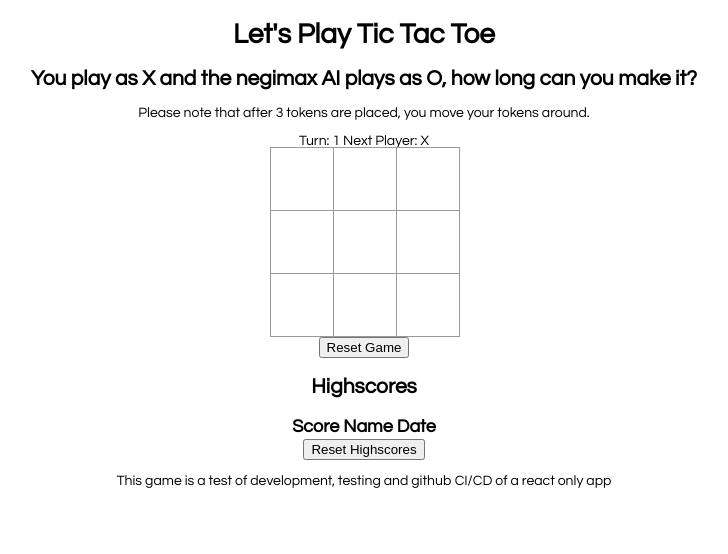
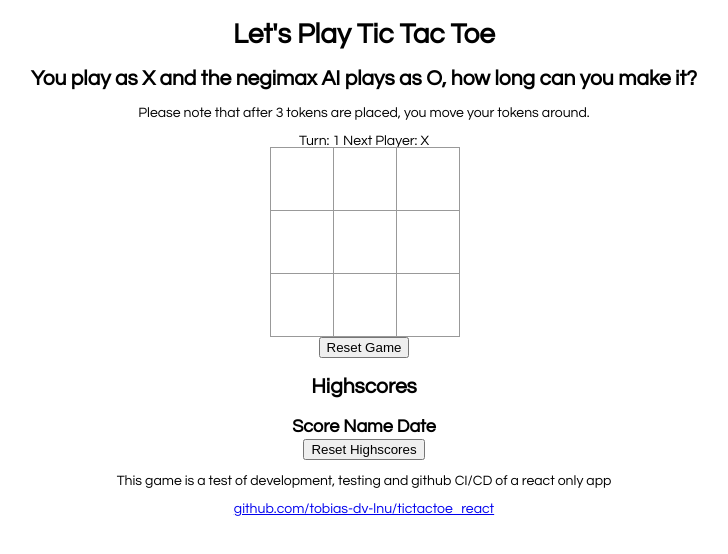
Before and after one commit to h0bb3/tictactoe_react, a React app: page public/index.html in a window 1280 px wide. Shown: the whole page, without its empty margins (276-1004 px from the left). Built offline with nearby package versions, Linux system fonts and the light colour scheme.

Commit message:
added link to github

```diff
--- a/public/index.html
+++ b/public/index.html
@@ -43,5 +43,6 @@
         To create a production bundle, use `npm run build` or `yarn build`.
       -->
       <p>This game is a test of development, testing and github CI/CD of a react only app</p>
+      <p><a href="https://github.com/tobias-dv-lnu/tictactoe_react">github.com/tobias-dv-lnu/tictactoe_react</a></p>
   </body>
 </html>
```
